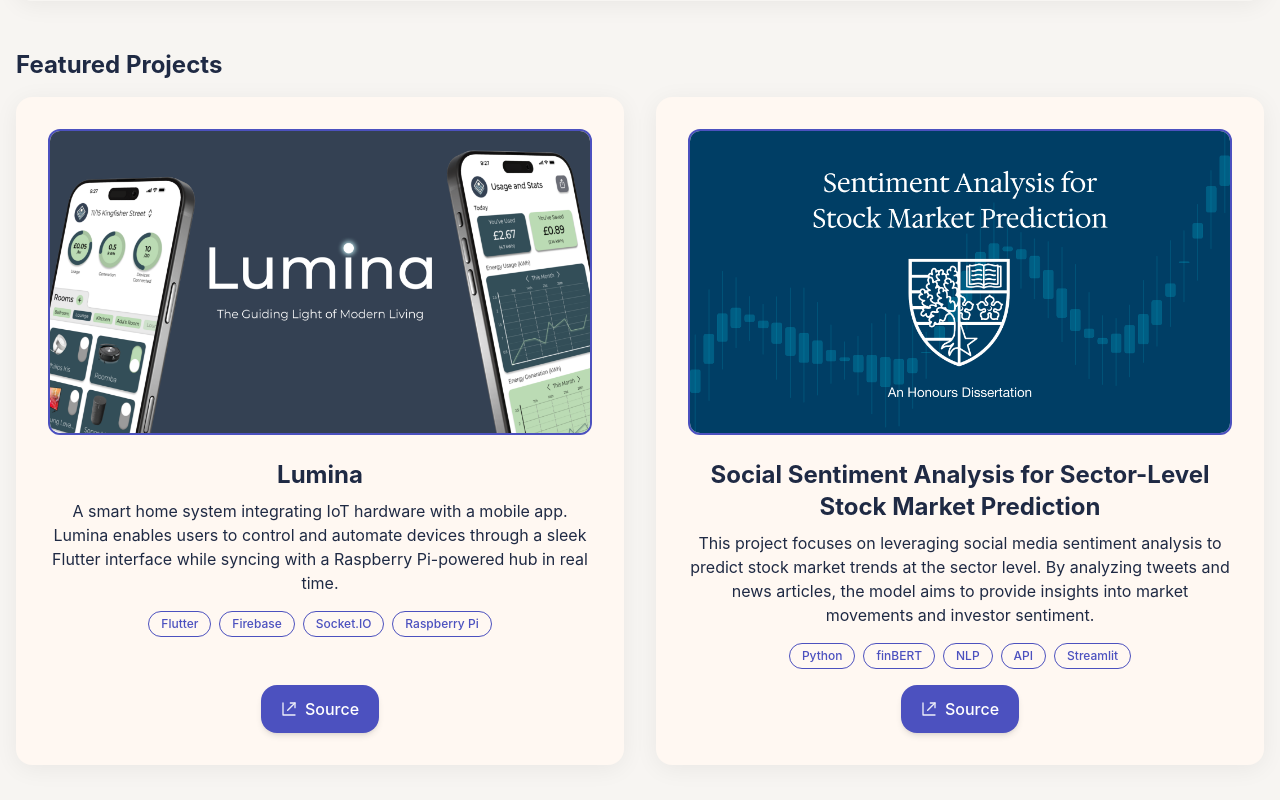
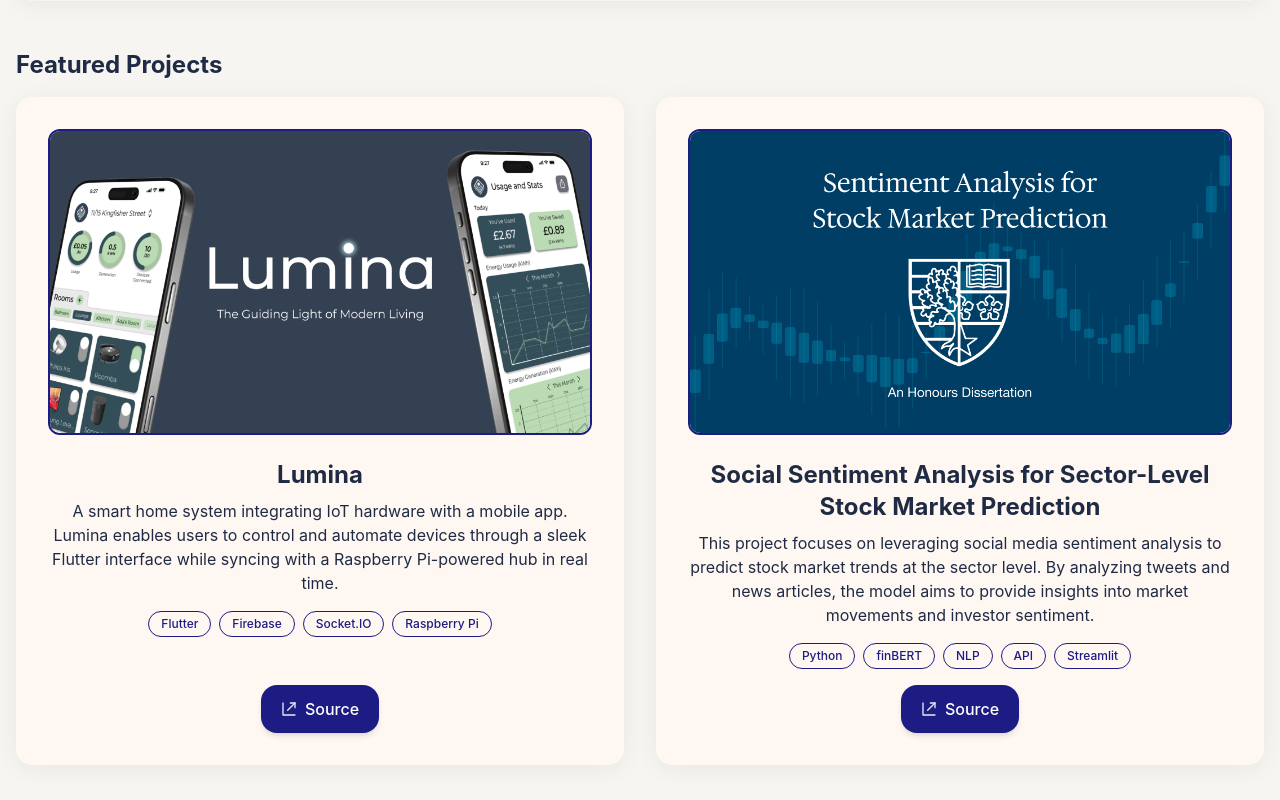
Before and after one commit to JakeCallcut/jakecallcut.github.io, a React (Vite) app: page / in a window 1280 px wide. Shown: the part 840-1640 px from the top of the page. Built offline with nearby package versions, Linux system fonts and the light colour scheme.

Commit message:
new colour and project

```diff
--- a/src/data/content.json
+++ b/src/data/content.json
@@ -128,6 +128,17 @@
       },
       "image": "/project-five.png",
       "featured": false
+    },
+    {
+      "name": "TensoRoom",
+      "description": "AI powered interior design, this collaborative project uses a stable diffusion, segmentation, and LLM pipeline to allow you to simulate your interior design ideas and make dynamic changes",
+      "tech": ["Python", "Diffusers", "LLMs", "SAM", "Hugging Face", "Streamlit"],
+      "links": {
+        "demo": "https://demo.url",
+        "source": "https://github.com/JakeCallcut/Academic-Data-Story"
+      },
+      "image": "/project-six.png",
+      "featured": false
     }
   ],
   "contact": {
--- a/src/styles/globals.css
+++ b/src/styles/globals.css
@@ -16,7 +16,7 @@
   --input: #f3ebe3;
   --ring: #6b7280; /* neutral focus ring */
 
-  --primary: #4c51bf; /* muted indigo */
+  --primary: #1c1c84; /* new navy */
   --primary-foreground: #ffffff;
 
   --secondary: #c76b3a; /* warm sand / terracotta accent */
```
Also changed, not shown: public/project-six.png (added).
